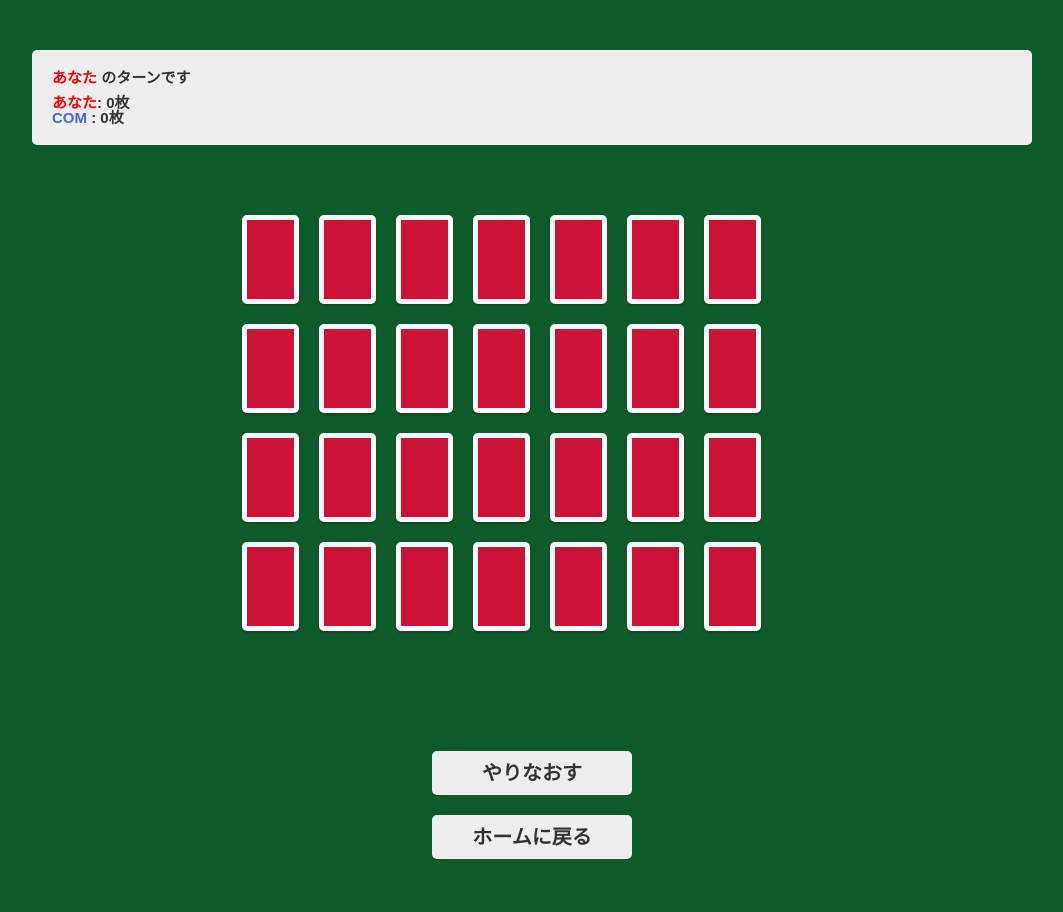
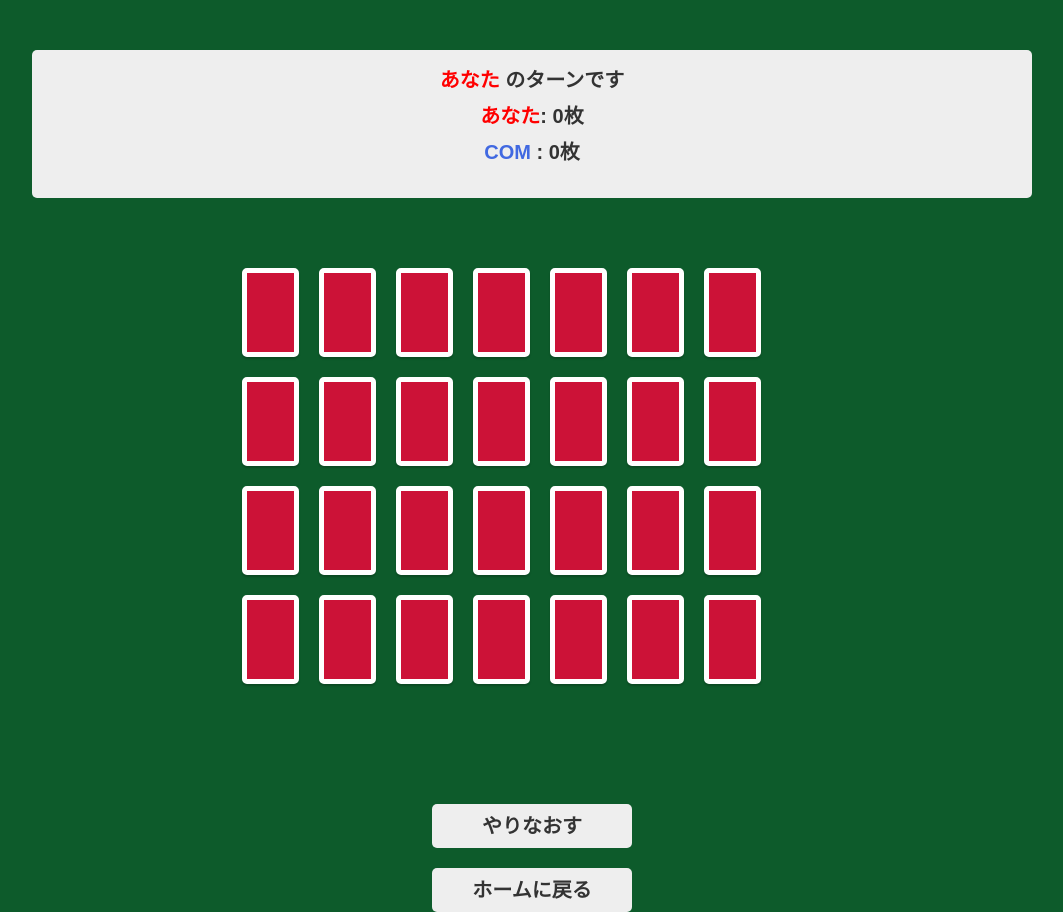
Before and after one commit to foolish-pine/concentration-game, a Vue app: page /com in a window 1280 px wide. Shown: the whole page, without its empty margins (108-1171 px from the left). Before the commit the page ends 859 px from the top, so only its background shows below. Built offline with nearby package versions, Linux system fonts and the light colour scheme; a web font is replaced by a local one.

Commit message:
fix: ステータス表示画面のスタイル修正

```diff
--- a/src/components/ComMode.vue
+++ b/src/components/ComMode.vue
@@ -296,15 +296,19 @@ export default class CardField extends Vue {
 }
 
 .turn-display {
-  margin-bottom: 10px;
-  font-size: 1.5rem;
+  margin-bottom: 16px;
+  font-size: 2rem;
   font-weight: bold;
+  color: #333;
+  text-align: center;
 }
 
 .result-display {
-  margin-bottom: 10px;
-  font-size: 1.5rem;
+  margin-bottom: 16px;
+  font-size: 2rem;
   font-weight: bold;
+  color: #333;
+  text-align: center;
 }
 
 .result--player-win {
@@ -316,8 +320,11 @@ export default class CardField extends Vue {
 }
 
 .card-counter {
-  font-size: 1.5rem;
+  margin-bottom: 16px;
+  font-size: 2rem;
   font-weight: bold;
+  color: #333;
+  text-align: center;
 }
 
 .card-field {
--- a/src/components/PracticeMode.vue
+++ b/src/components/PracticeMode.vue
@@ -168,7 +168,6 @@ export default class CardField extends Vue {
 }
 
 .turn-counter {
-  margin-bottom: 5px;
   margin-bottom: 16px;
   font-size: 2rem;
   font-weight: bold;
@@ -177,7 +176,6 @@ export default class CardField extends Vue {
 }
 
 .card-counter {
-  margin-bottom: 5px;
   margin-bottom: 16px;
   font-size: 2rem;
   font-weight: bold;
```
